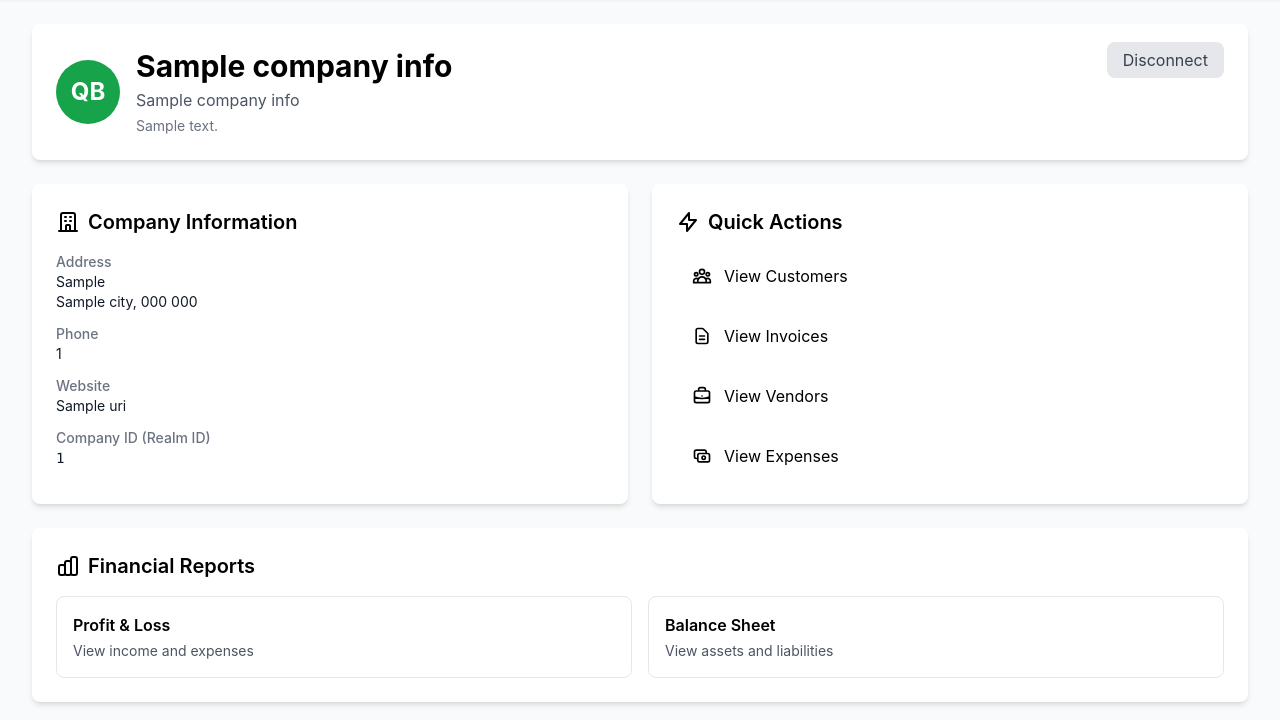
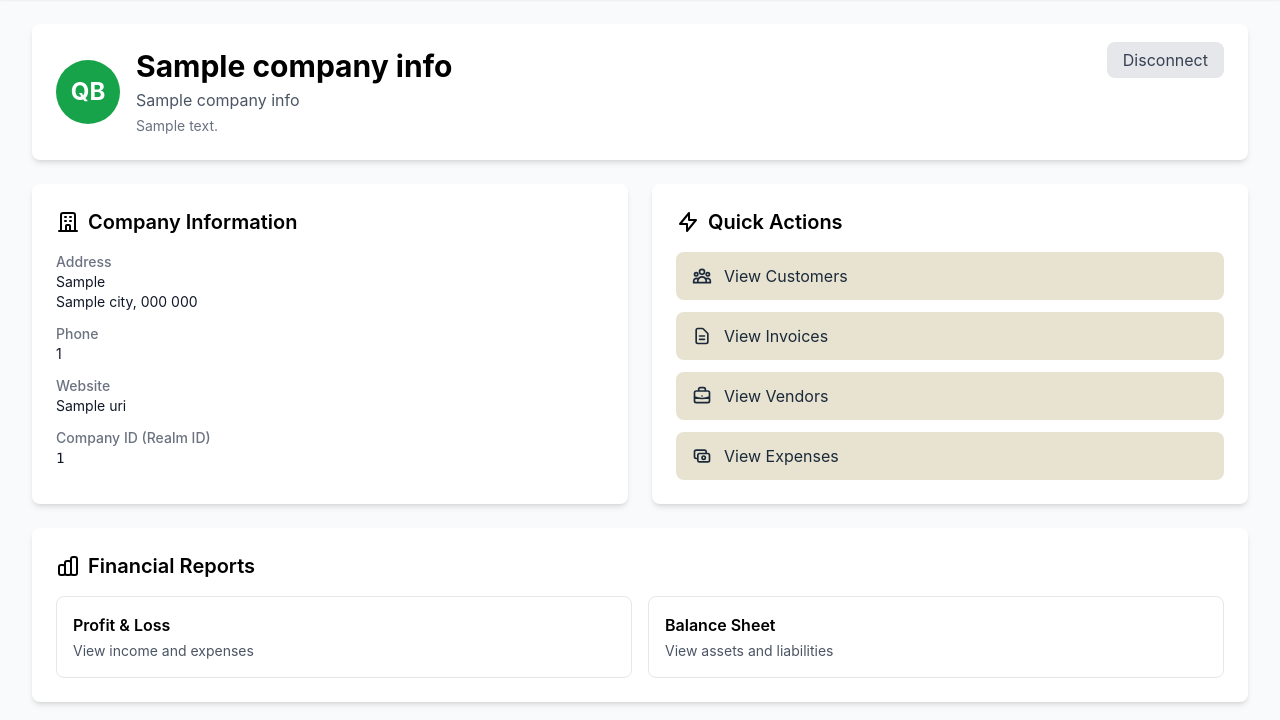
Before and after one commit to rgamage-im/in-takt, a Django app: template quickbooks_integration/templates/quickbooks/dashboard.html in a window 1280 px wide. Shown: the part 64-784 px from the top of the page. Run offline with Django 5.2, Linux system fonts and the light colour scheme; the template is opened without the code that fills it: most values are stand-ins (such as "Sample title", 1, 10 or a date in 2020); some libraries are stand-ins or nearby versions.

Commit message:
working qbo api

```diff
--- a/core/templates/core/home.html
+++ b/core/templates/core/home.html
@@ -54,7 +54,7 @@
                 <p class="text-sm text-gray-600 mb-4">
                     View invoices, customers, vendors, expenses, and financial reports from QuickBooks.
                 </p>
-                <a href="#" class="text-sm font-medium hover:underline" style="color: var(--color-warm-brick);">
+                <a href="/quickbooks/dashboard/" class="text-sm font-medium hover:underline" style="color: var(--color-warm-brick);">
                     Explore →
                 </a>
             </div>
--- a/quickbooks_integration/templates/quickbooks/dashboard.html
+++ b/quickbooks_integration/templates/quickbooks/dashboard.html
@@ -96,32 +96,32 @@
                 Quick Actions
             </h2>
             <div class="space-y-3">
-                <a href="{% url 'quickbooks:api-customers' %}" class="block px-4 py-3 bg-soft-cream rounded-lg hover:bg-warm-brick hover:text-white transition-colors">
-                    <div class="flex items-center">
+                <a href="{% url 'quickbooks:api-customers' %}" class="block px-4 py-3 rounded-lg transition-colors group hover-brick">
+                    <div class="flex items-center group-hover:text-white" style="color: var(--color-deep-navy);">
                         <svg class="w-5 h-5 mr-3" fill="none" stroke="currentColor" viewBox="0 0 24 24">
                             <path stroke-linecap="round" stroke-linejoin="round" stroke-width="2" d="M17 20h5v-2a3 3 0 00-5.356-1.857M17 20H7m10 0v-2c0-.656-.126-1.283-.356-1.857M7 20H2v-2a3 3 0 015.356-1.857M7 20v-2c0-.656.126-1.283.356-1.857m0 0a5.002 5.002 0 019.288 0M15 7a3 3 0 11-6 0 3 3 0 016 0zm6 3a2 2 0 11-4 0 2 2 0 014 0zM7 10a2 2 0 11-4 0 2 2 0 014 0z"></path>
                         </svg>
                         View Customers
                     </div>
                 </a>
-                <a href="{% url 'quickbooks:api-invoices' %}" class="block px-4 py-3 bg-soft-cream rounded-lg hover:bg-warm-brick hover:text-white transition-colors">
-                    <div class="flex items-center">
+                <a href="{% url 'quickbooks:api-invoices' %}" class="block px-4 py-3 rounded-lg transition-colors group hover-brick">
+                    <div class="flex items-center group-hover:text-white" style="color: var(--color-deep-navy);">
                         <svg class="w-5 h-5 mr-3" fill="none" stroke="currentColor" viewBox="0 0 24 24">
                             <path stroke-linecap="round" stroke-linejoin="round" stroke-width="2" d="M9 12h6m-6 4h6m2 5H7a2 2 0 01-2-2V5a2 2 0 012-2h5.586a1 1 0 01.707.293l5.414 5.414a1 1 0 01.293.707V19a2 2 0 01-2 2z"></path>
                         </svg>
                         View Invoices
                     </div>
                 </a>
-                <a href="{% url 'quickbooks:api-vendors' %}" class="block px-4 py-3 bg-soft-cream rounded-lg hover:bg-warm-brick hover:text-white transition-colors">
-                    <div class="flex items-center">
+                <a href="{% url 'quickbooks:api-vendors' %}" class="block px-4 py-3 rounded-lg transition-colors group hover-brick">
+                    <div class="flex items-center group-hover:text-white" style="color: var(--color-deep-navy);">
                         <svg class="w-5 h-5 mr-3" fill="none" stroke="currentColor" viewBox="0 0 24 24">
                             <path stroke-linecap="round" stroke-linejoin="round" stroke-width="2" d="M21 13.255A23.931 23.931 0 0112 15c-3.183 0-6.22-.62-9-1.745M16 6V4a2 2 0 00-2-2h-4a2 2 0 00-2 2v2m4 6h.01M5 20h14a2 2 0 002-2V8a2 2 0 00-2-2H5a2 2 0 00-2 2v10a2 2 0 002 2z"></path>
                         </svg>
                         View Vendors
                     </div>
                 </a>
-                <a href="{% url 'quickbooks:api-expenses' %}" class="block px-4 py-3 bg-soft-cream rounded-lg hover:bg-warm-brick hover:text-white transition-colors">
-                    <div class="flex items-center">
+                <a href="{% url 'quickbooks:api-expenses' %}" class="block px-4 py-3 rounded-lg transition-colors group hover-brick">
+                    <div class="flex items-center group-hover:text-white" style="color: var(--color-deep-navy);">
                         <svg class="w-5 h-5 mr-3" fill="none" stroke="currentColor" viewBox="0 0 24 24">
                             <path stroke-linecap="round" stroke-linejoin="round" stroke-width="2" d="M17 9V7a2 2 0 00-2-2H5a2 2 0 00-2 2v6a2 2 0 002 2h2m2 4h10a2 2 0 002-2v-6a2 2 0 00-2-2H9a2 2 0 00-2 2v6a2 2 0 002 2zm7-5a2 2 0 11-4 0 2 2 0 014 0z"></path>
                         </svg>
@@ -129,6 +129,15 @@
                     </div>
                 </a>
             </div>
+
+        <style>
+            .hover-brick {
+                background-color: var(--color-light-sand);
+            }
+            .hover-brick:hover {
+                background-color: var(--color-warm-brick);
+            }
+        </style>
         </div>
     </div>
 
```
